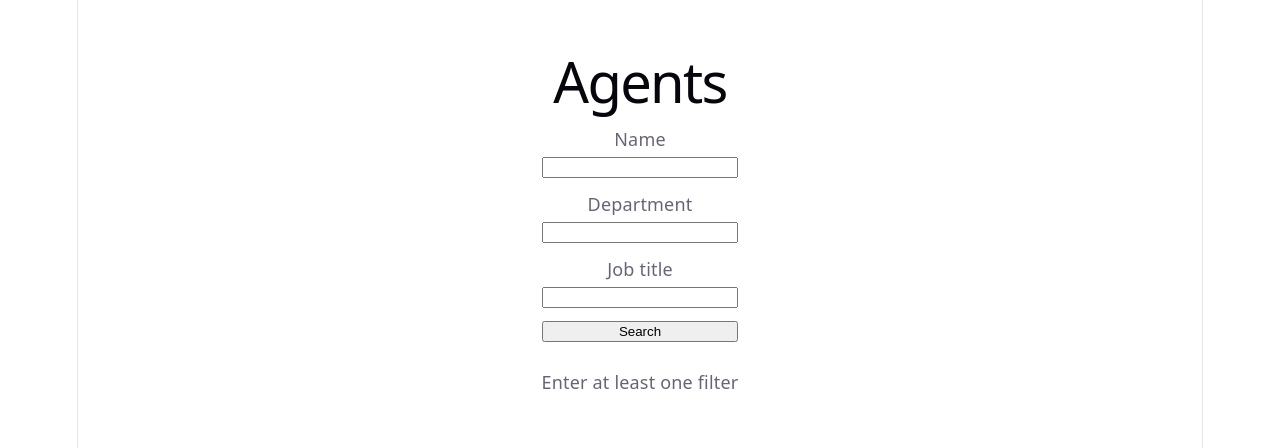
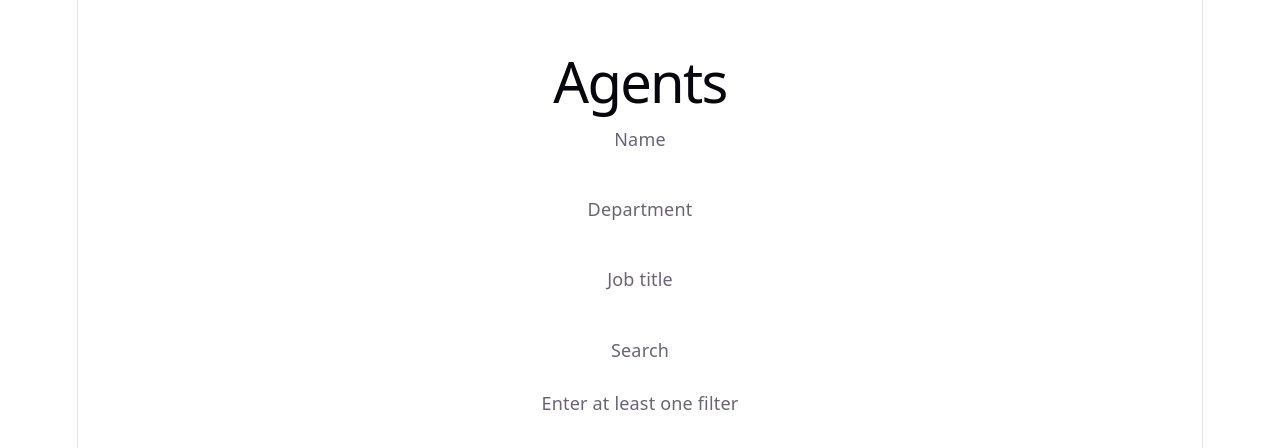
Before and after one commit to neberg21/aae, a React (Vite) app in the folder frontend/: page /module/agents in a window 1280 px wide. Shown: the top 448 px of the page. Built offline with nearby package versions, Linux system fonts and the light colour scheme.

Commit message:
feat: integrate Tailwind CSS into the project

```diff
--- a/frontend/package.json
+++ b/frontend/package.json
@@ -17,6 +17,7 @@
     "react-router-dom": "^7.18.1"
   },
   "devDependencies": {
+    "@tailwindcss/vite": "^4.3.3",
     "@testing-library/jest-dom": "^7.0.0",
     "@testing-library/react": "^16.3.2",
     "@testing-library/user-event": "^14.6.1",
@@ -26,6 +27,7 @@
     "@vitejs/plugin-react": "^6.0.3",
     "jsdom": "^29.1.1",
     "oxlint": "^1.71.0",
+    "tailwindcss": "^4.3.3",
     "typescript": "~6.0.2",
     "vite": "^8.1.1",
     "vitest": "^4.1.10"
--- a/frontend/src/index.css
+++ b/frontend/src/index.css
@@ -1,3 +1,5 @@
+@import "tailwindcss";
+
 :root {
   --text: #6b6375;
   --text-h: #08060d;
--- a/frontend/vite.config.ts
+++ b/frontend/vite.config.ts
@@ -1,10 +1,11 @@
 import { fileURLToPath } from 'node:url'
 import { defineConfig } from 'vitest/config'
 import react from '@vitejs/plugin-react'
+import tailwindcss from '@tailwindcss/vite'
 
 // https://vite.dev/config/
 export default defineConfig({
-  plugins: [react()],
+  plugins: [react(), tailwindcss()],
   server: {
     proxy: {
       //'/api': 'http://localhost:5296',
```
Also changed, not shown: 1 other file (tests, documents, lock files or other folders).
